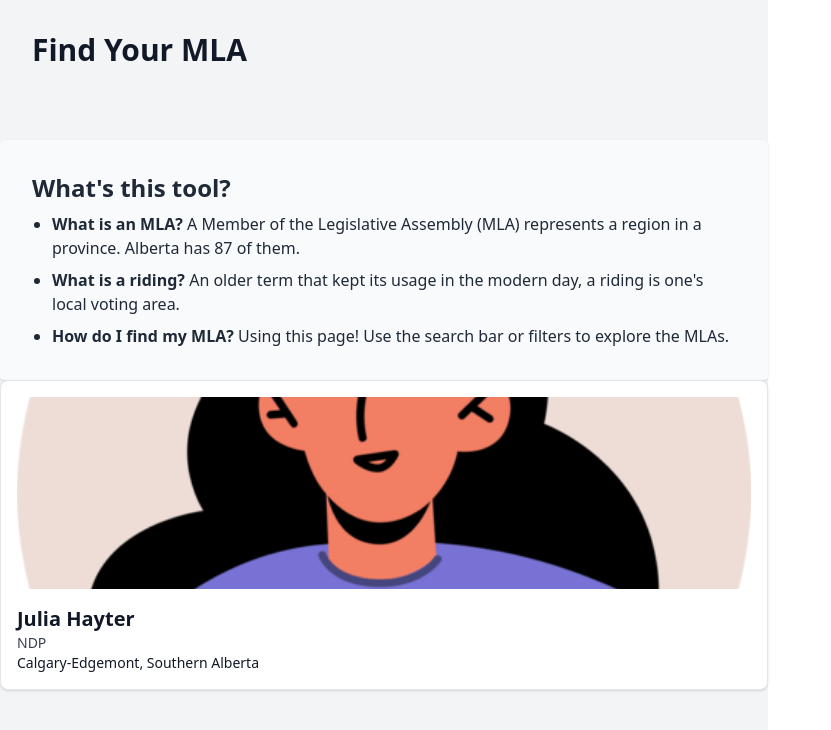
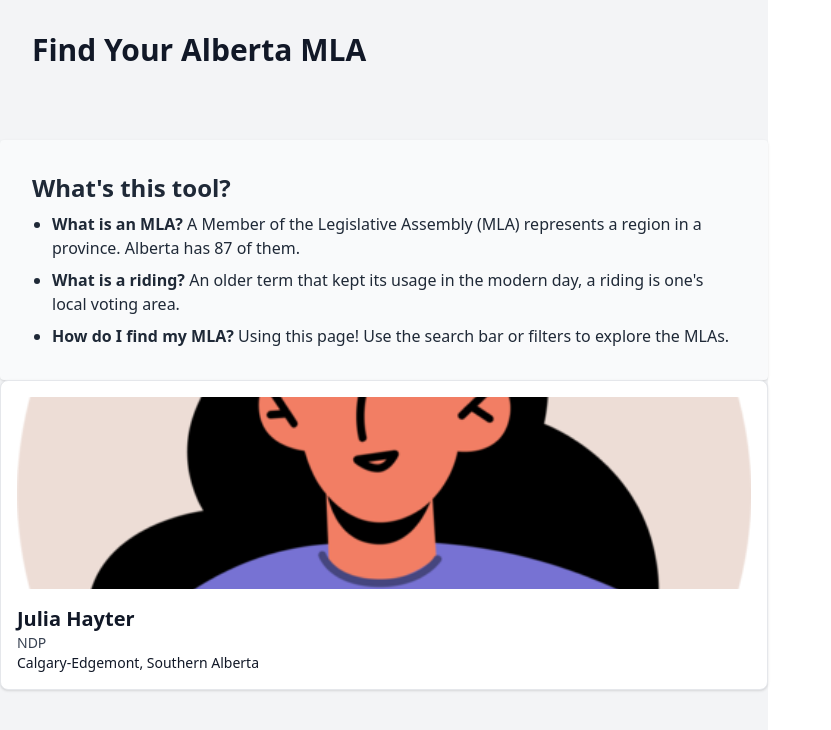
Before and after one commit to kobexamoh/mla-finder, a React (Vite) app: page / in a window 1280 px wide. Shown: the top 730 px of the page, without its empty margins (0-831 px from the left). Built offline with nearby package versions, Linux system fonts and the light colour scheme.

Commit message:
Update intro to specify Alberta

```diff
--- a/src/views/Landing.jsx
+++ b/src/views/Landing.jsx
@@ -1,7 +1,7 @@
 export default function Landing() {
     return (
         <section className="p-8">
-            <h1 className="text-3xl font-bold mb-4">Find Your MLA</h1>
+            <h1 className="text-3xl font-bold mb-4">Find Your Alberta MLA</h1>
         </section>
     );
 }
```
